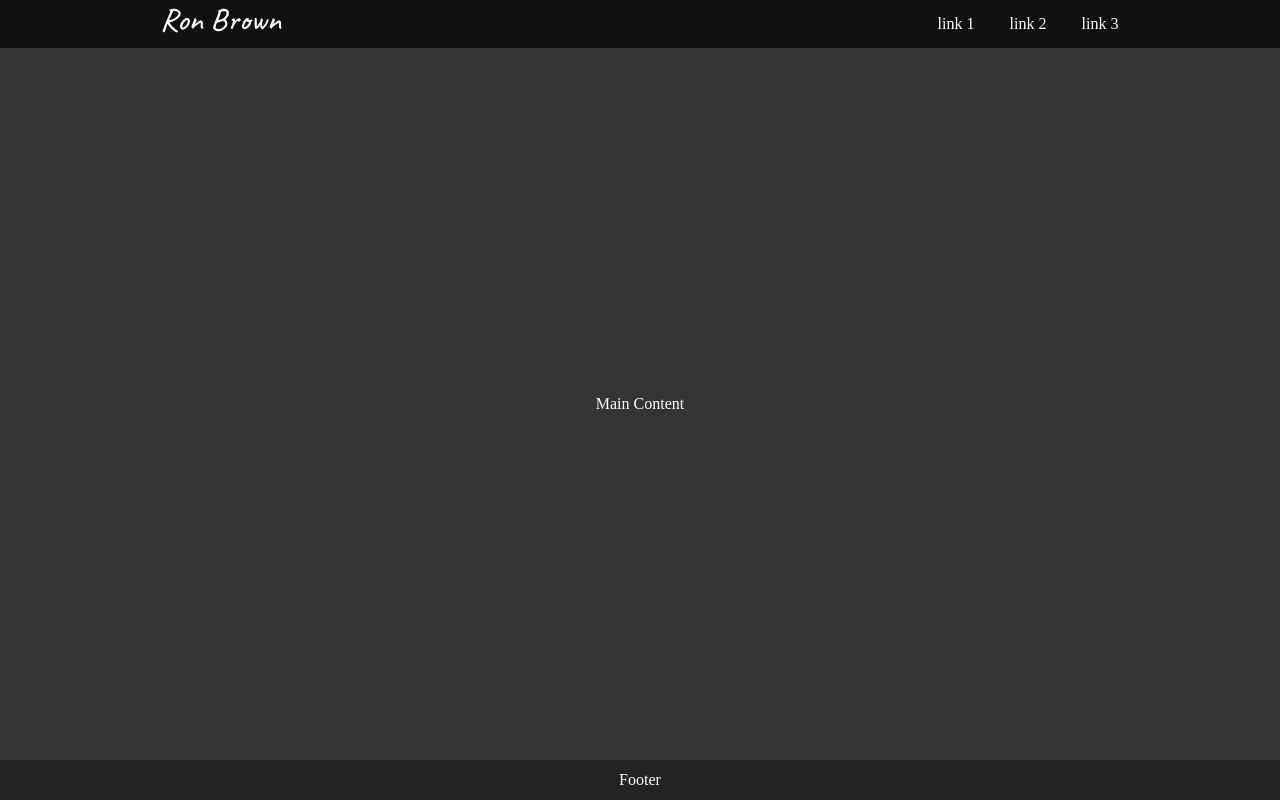
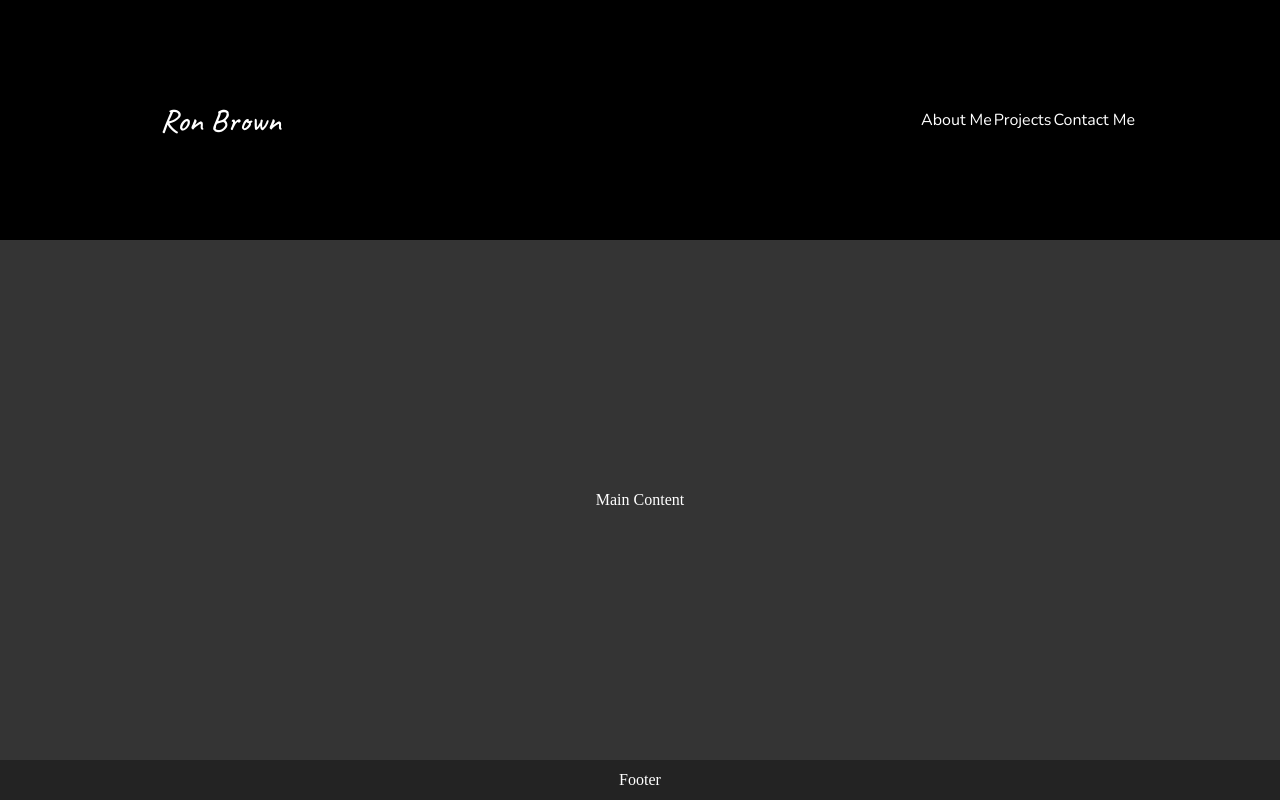
Before and after one commit to rbsysad/portfolio, a PHP site: page / in a window 1280 px wide. Run offline with PHP 8.4, Linux system fonts and the light colour scheme.

Commit message:
Change styling

```diff
--- a/index.html
+++ b/index.html
@@ -11,23 +11,27 @@
       href="https://fonts.googleapis.com/css2?family=Caveat:wght@500&display=swap"
       rel="stylesheet"
     />
+    <link
+      href="https://fonts.googleapis.com/css2?family=Nunito&display=swap"
+      rel="stylesheet"
+    />
     <title>Ron Brown</title>
   </head>
   <body>
     <div id="container">
       <header id="header">
         <div class="header__div">
-                    <div class="header__logo-div">Ron Brown</div>
+          <div class="header__logo-div glow">Ron Brown</div>
           <div class="header__link-div">
             <ul>
-                            <li>link 1</li>
-                            <li>link 2</li>
-                            <li>link 3</li>
+              <li><a class="glow">About Me</a></li>
+              <li><a class="glow">Projects</a></li>
+              <li><a class="glow">Contact Me</a></li>
             </ul>
           </div>
         </div>
       </header>
-            <main id="mainContent">Main Content</main>
+      <main id="main-content">Main Content</main>
       <footer id="footer">Footer</footer>
     </div>
   </body>
--- a/styles/main.css
+++ b/styles/main.css
@@ -1,5 +1,5 @@
 :root {
-    --header: 3rem;
+  --header: 15rem;
   --footer: 40px;
   --main: calc(100vh - calc(var(--header) + var(--footer)));
 }
@@ -21,7 +21,7 @@ body {
   display: flex;
   justify-content: center;
   align-items: center;
-    background: #111111;
+  background: black;
 }
 
 #header {
@@ -34,6 +34,7 @@ body {
   display: inline-flex;
   width: 80%;
   justify-content: space-between;
+  align-items: center;
 }
 
 .header__logo-div {
@@ -43,10 +44,9 @@ body {
 }
 
 .header__link-div {
+  font-family: 'Nunito', sans-serif;
   display: flex;
-    width: 30vw;
-    min-width: 16em;
-    max-width: 16em;
+  width: 20vw;
   padding-right: 1em;
 }
 
@@ -58,7 +58,24 @@ ul {
   overflow: hidden;
 }
 
-#mainContent {
+.glow {
+  color: #fff;
+  -moz-transition: all 0.2s ease-in;
+  -o-transition: all 0.2s ease-in;
+  -webkit-transition: all 0.2s ease-in;
+  transition: all 0.2s ease-in;
+}
+
+.glow:hover {
+  color: rgb(151, 255, 151);
+  text-shadow: 0px 0px 30px #ffffff;
+  -moz-transition: all 0.2s ease-in;
+  -o-transition: all 0.2s ease-in;
+  -webkit-transition: all 0.2s ease-in;
+  transition: all 0.2s ease-in;
+}
+
+#main-content {
   height: var(--main);
   background: #343434;
   margin-right: auto;
```
Lines whose indentation alone changed are shown as unchanged.
